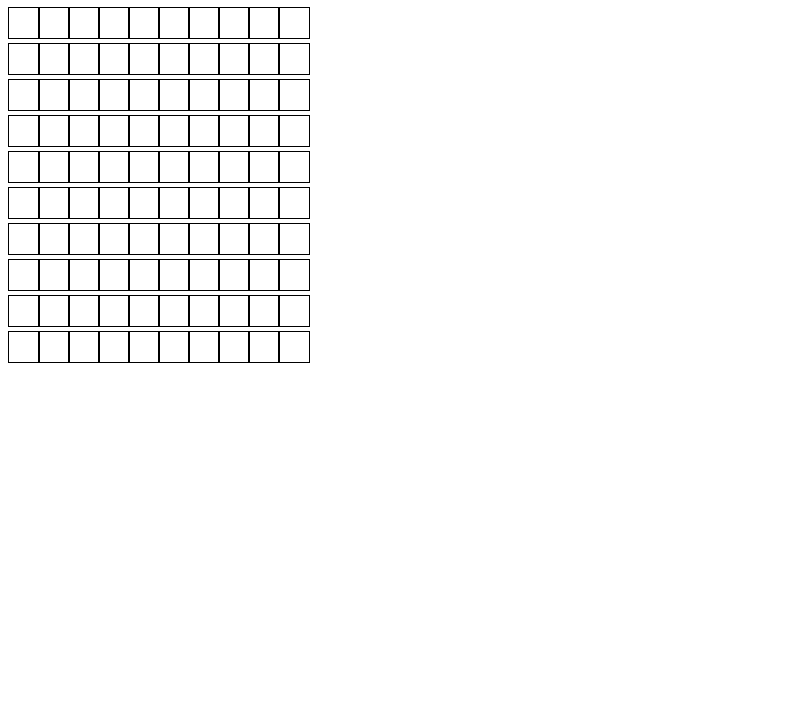
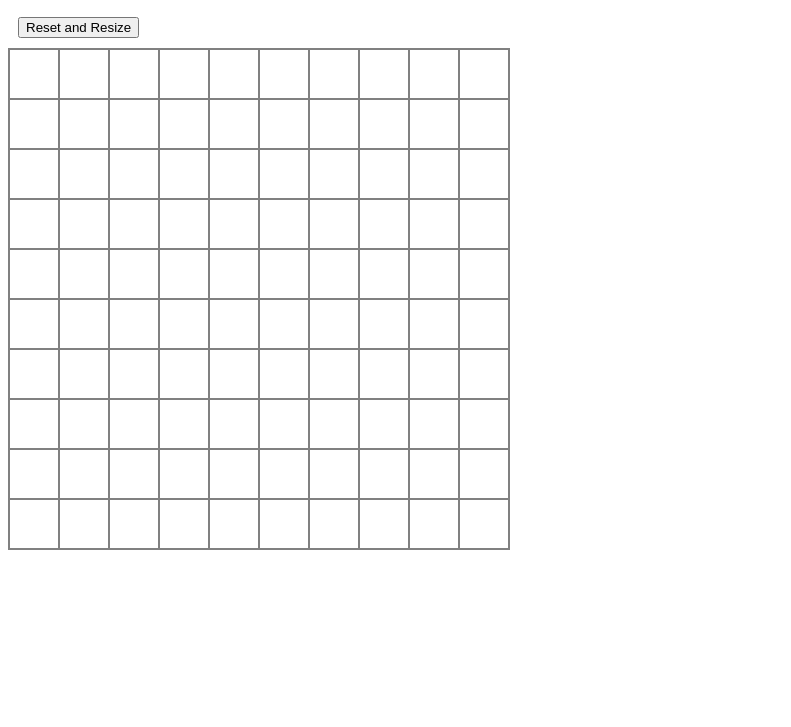
Before and after one commit to stevematkin/Etch-a-Sketch, a plain HTML site: page index.html in a window 1280 px wide. Shown: the part 73-800 px from the top of the page, without its empty margins (0-791 px from the left). Drawn offline with Linux system fonts and the light colour scheme.

Commit message:
Rework grid creation. Add mouseover effect on grid squares. Add button to reset and resize the grid.

```diff
--- a/index.html
+++ b/index.html
@@ -9,10 +9,13 @@
     <body>
         <header>
             <h1>Etch-a-Sketch</h1>
+
         </header>
 
+        <button id="reset">Reset and Resize</button>
+
         <div id="container">
-            <div id="grid"></div>
+
         </div>
 
         <script src = "script.js"></script>
--- a/script.js
+++ b/script.js
@@ -1,30 +1,48 @@
 //Declare variables and constants
 const container = document.querySelector('#container');
-const gridSize = document.createElement('div');
+const button = document.querySelector('#reset');
+button.addEventListener('click', clearAndResize);
+
+//create the grid from input size^2
+function createGrid(size){
+    //create divs (boxes in the grid)
+    for(i=0; i< size**2; i++){
+        let addBox = document.createElement('div');
+        addBox.classList.add('addBox');
+        container.appendChild(addBox);
 
 
 
 
+    }
+    //makes each box in the grid equal in size
+    if(size){
+        container.style.gridTemplateColumns = "repeat(" + size + ",1fr)";
 
-function createGrid (rows, cols){
-    for (r = 0; r < rows; r++){
-        let addRow = document.createElement("div");
-        addRow.className = "grid-row";
-        addRow.style.height = (300 / cols) + "px";
-        addRow.style.width = (300/cols) + "px";
-        gridSize.appendChild(addRow);
+    }
 
-
-        for (c = 0; c < cols; c++){
-            let addColumn = document.createElement("div");
-            addColumn.className = "grid-column";
-            addColumn.style.height = (300 / cols) + "px";
-            addColumn.style.width = (300 / cols) + "px";
-            addRow.appendChild(addColumn);
-
-        }
+    //adds mouseover event to each box in the grid
+    const boxColor = document.querySelectorAll('div.addBox');
+    boxColor.forEach(boxColor => {
+        boxColor.addEventListener('mouseover', changeColor);
+    });
+    //change the background color of the div on mouseover event
+    function changeColor(e){
+        e.target.style.background = 'blue';
     }
-    container.appendChild(gridSize);
 
 }
-createGrid(10, 10);
+
+createGrid(10);
+
+function clearAndResize() {
+    while (container.firstChild){
+        container.removeChild(container.firstChild);
+
+    }
+    let size = prompt("Choose a size for the grid between 1 and 100");
+    while (size < 1 || size > 100){
+        size = prompt("Choose a size for the grid between 1 and 100");
+    }
+    createGrid(size);
+}
--- a/style.css
+++ b/style.css
@@ -1,23 +1,22 @@
 #container {
-    display: flex;
+    display: grid;
+    height: 500px;
+    width: 500px;
 }
 
-#grid {
-    display: grid;
-    /* width: 500px;
-    height: 500px; */
+div {
+    text-align: center;
+    border: 1px solid grey;
+}
 
+#reset {
+    margin: 10px;
+}
+
+h1 {
+    text-align: center;
+}
+
+button {
 
 }
-
-.grid-row {
-    display: inline-block;
-
-
-}
-
-.grid-column {
-    display: inline-block;
-    border: 1px solid black;
-
-}
```
